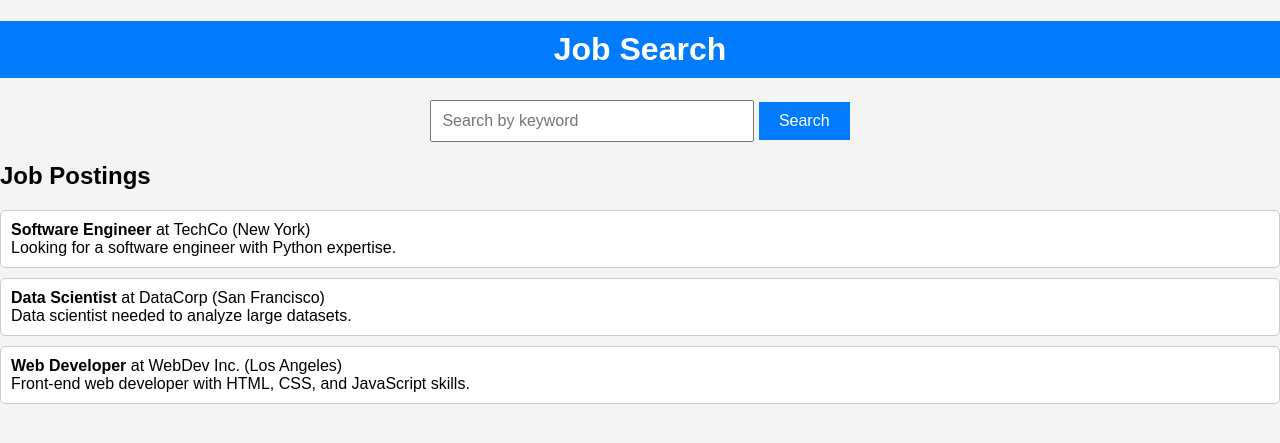
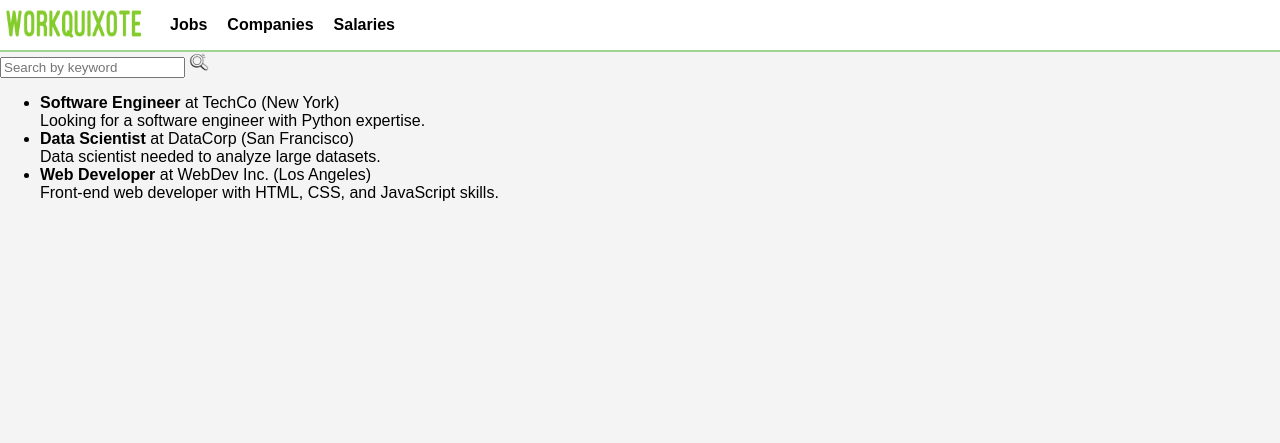
Before and after one commit to itsmesid12/WorkQuixote, a Flask app: page / in a window 1280 px wide. Shown: the top 443 px of the page. Run offline with Flask 3, Linux system fonts and the light colour scheme.

Commit message:
Added icons and aligned webpages

```diff
--- a/static/styles.css
+++ b/static/styles.css
@@ -7,49 +7,75 @@ body {
     background-color: #f4f4f4;
 }
 
-h1 {
-    background-color: #007BFF;
-    color: #fff;
-    padding: 10px;
-    text-align: center;
+/* Navigation bar styles */
+nav {
+    background-color: #fff;
+    border-bottom: 2px solid #a1d491;
 }
 
-h2 {
-    margin-top: 20px;
+nav ul {
+    list-style-type: none;
+    padding: 0;
+    margin: 0;
+    display: flex;
+    align-items: center;
 }
 
-form {
-    text-align: center;
+nav ul img {
+    width: 50px;
+    height: 50px;
+    margin-right: 20px;
 }
 
-input[type="text"] {
-    width: 300px;
-    padding: 10px;
-    font-size: 16px;
+nav ul li {
+    display: inline;
 }
 
-button[type="submit"] {
-    background-color: #007BFF;
-    color: #fff;
+nav ul li a {
+    text-decoration: none;
+    color: #000;
+    font-weight: bold;
+    margin-right: 20px;
+}
+
+nav ul li a:hover {
+    color: #007BFF;
+}
+
+/* Adjust the logo size to be a rectangle */
+#company-logo {
+    width: 150px;
+    height: 50px;
+}
+
+/* Style for the search container */
+.search-container {
+    position: absolute;
+    top: 10px; /* Adjust the top position as needed */
+    left: 1000px;
+
+    display: flex;
+    border-radius: 50px; /* Add rounded corners */
+    overflow: hidden; /* Hide overflowing content */
+    background-color: #ffffff; /* Background color for the search container */
+}
+
+.search-container input[type="text"] {
     border: none;
-    padding: 10px 20px;
-    font-size: 16px;
+    padding: 10px;
+    border-radius: 50px; /* Rounded corners for the input */
+    outline: 20;
+    border-color: #000;
+    width: 200px;
+}
+
+.search-button {
+    background-color: transparent;
+    border: none;
+    padding: 0px;
     cursor: pointer;
 }
 
-ul {
-    list-style-type: none;
-    padding: 0;
+.search-button img {
+    width: 20px; /* Adjust the size of the search icon */
 }
-
-li {
-    background-color: #fff;
-    border: 1px solid #ccc;
-    border-radius: 5px;
-    margin: 10px 0;
-    padding: 10px;
-}
-
-li:hover {
-    box-shadow: 0px 0px 10px rgba(0, 0, 0, 0.1);
-}
--- a/templates/index.html
+++ b/templates/index.html
@@ -1,18 +1,30 @@
 <!DOCTYPE html>
 <html>
 <head>
-    <title>Job Search</title>
+    <title>WorkQuixote</title>
     <link rel="stylesheet" type="text/css" href="{{ url_for('static', filename='styles.css') }}">
+    <!-- Add the favicon link -->
+    <link rel="icon" href="{{ url_for('static', filename='wlogo.jpg') }}" type="image/jpg">
 </head>
 <body>
-    <h1>Job Search</h1>
+    <!-- Create a navigation bar -->
+    <nav>
+        <ul>
+            <img id="company-logo" src="{{ url_for('static', filename='logo2.png') }}" alt="Company Logo">
+            <li><a href="#">Jobs</a></li>
+            <li><a href="#">Companies</a></li>
+            <li><a href="#">Salaries</a></li>
+        </ul>
+    </nav>
 
+    <!-- Embed the search input in the top-right corner -->
     <form method="POST" action="/search">
         <input type="text" name="keyword" placeholder="Search by keyword">
-        <button type="submit">Search</button>
+        <button type="submit" class="search-button">
+            <img src="{{ url_for('static', filename='search.png') }}" alt="Search Icon">
+        </button>
     </form>
 
-    <h2>Job Postings</h2>
     <ul>
         {% for job in job_postings %}
             <li>
@@ -21,6 +33,5 @@
             </li>
         {% endfor %}
     </ul>
-
 </body>
 </html>
```
Also changed, not shown: static/logo.ico (added), static/logo2.png (added), static/search.png (added), static/wlogo.jpg (added).
